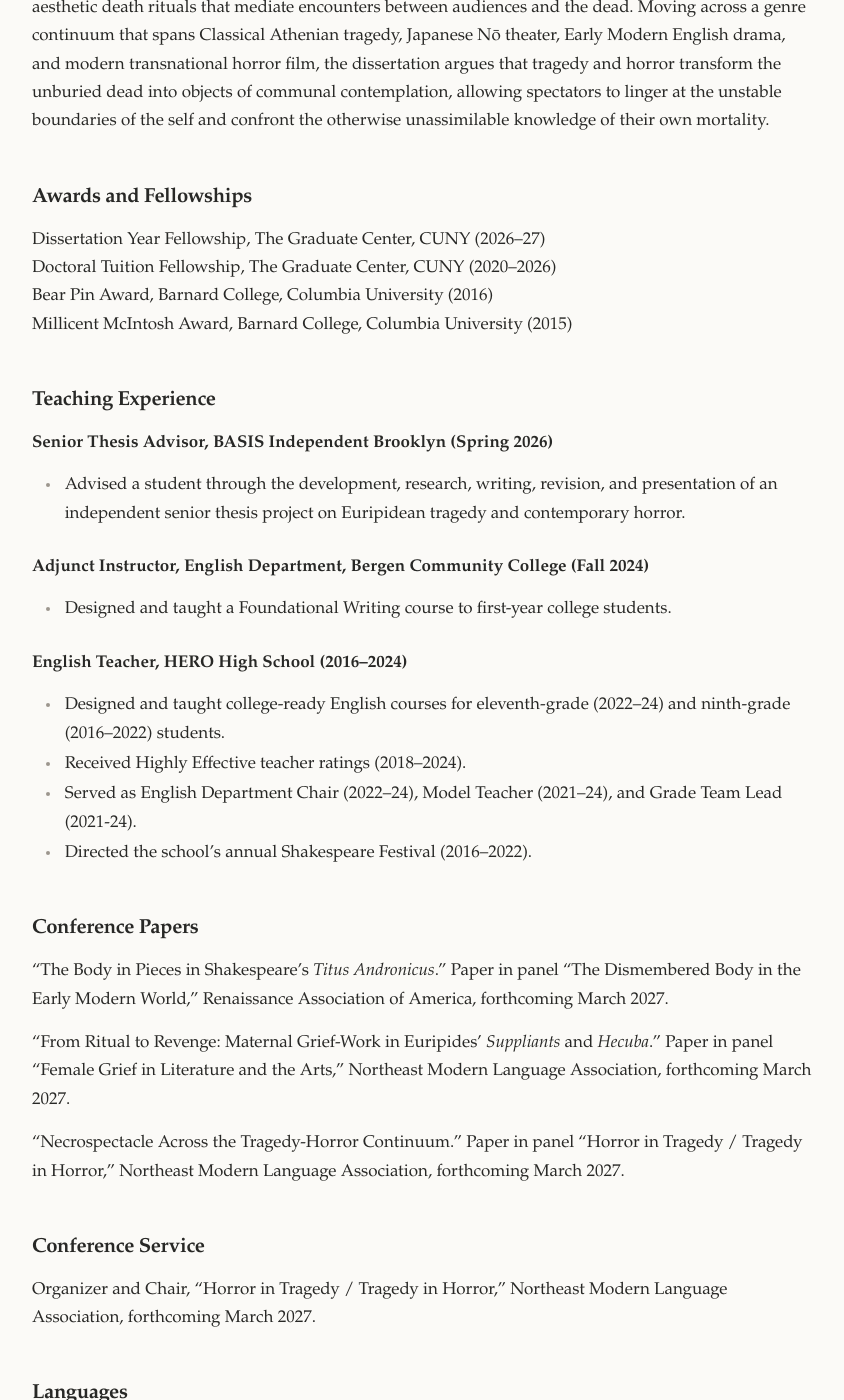
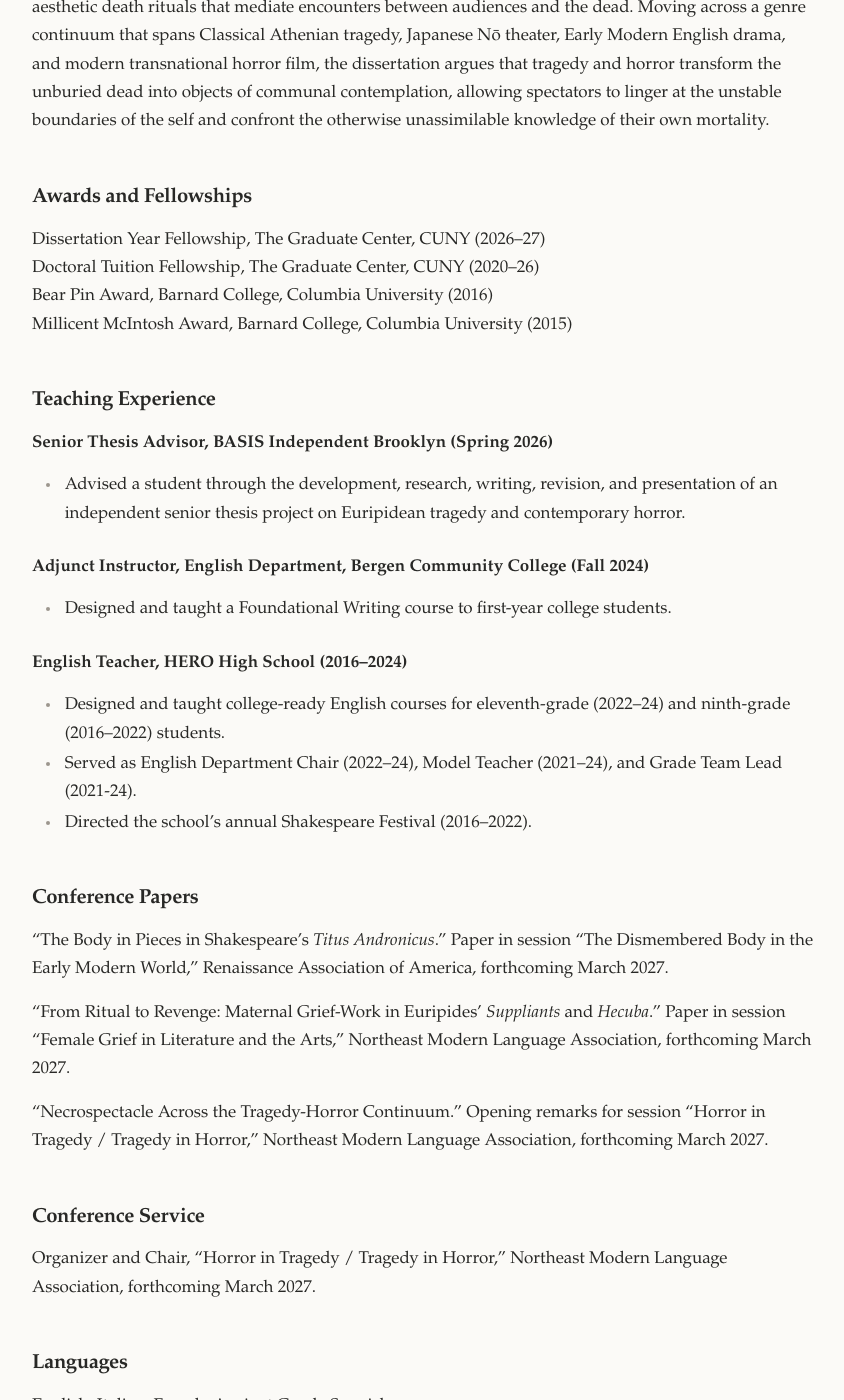
Before and after one commit to erasmiagorla/erasmiagorla.github.io, a Jekyll site: the page built from index.md, in a window 1280 px wide and 1400 px high, scrolled down 689 px. Shown: the whole window, without its empty margins (215-1059 px from the left). Built offline with Jekyll 4.4.1, drawn with Linux system fonts in a browser that asks for light colours.

Commit message:
Update index.md

```diff
--- a/index.md
+++ b/index.md
@@ -19,7 +19,7 @@ This dissertation advances the concept of necrospectacle to describe how tragedy
 ## Awards and Fellowships
 
 Dissertation Year Fellowship, The Graduate Center, CUNY (2026–27)
-Doctoral Tuition Fellowship, The Graduate Center, CUNY (2020–2026)
+Doctoral Tuition Fellowship, The Graduate Center, CUNY (2020–26)
 Bear Pin Award, Barnard College, Columbia University (2016)
 Millicent McIntosh Award, Barnard College, Columbia University (2015)
 
@@ -36,17 +36,16 @@ Millicent McIntosh Award, Barnard College, Columbia University (2015)
 **English Teacher, HERO High School (2016–2024)**
 
 - Designed and taught college-ready English courses for eleventh-grade (2022–24) and ninth-grade (2016–2022) students.
-- Received Highly Effective teacher ratings (2018–2024).
 - Served as English Department Chair (2022–24), Model Teacher (2021–24), and Grade Team Lead (2021-24).
 - Directed the school’s annual Shakespeare Festival (2016–2022).
 
 ## Conference Papers
 
-“The Body in Pieces in Shakespeare’s *Titus Andronicus*.” Paper in panel “The Dismembered Body in the Early Modern World,” Renaissance Association of America, forthcoming March 2027.
+“The Body in Pieces in Shakespeare’s *Titus Andronicus*.” Paper in session “The Dismembered Body in the Early Modern World,” Renaissance Association of America, forthcoming March 2027.
 
-“From Ritual to Revenge: Maternal Grief-Work in Euripides’ *Suppliants* and *Hecuba*.” Paper in panel “Female Grief in Literature and the Arts,” Northeast Modern Language Association, forthcoming March 2027.
+“From Ritual to Revenge: Maternal Grief-Work in Euripides’ *Suppliants* and *Hecuba*.” Paper in session “Female Grief in Literature and the Arts,” Northeast Modern Language Association, forthcoming March 2027.
 
-“Necrospectacle Across the Tragedy-Horror Continuum.” Paper in panel “Horror in Tragedy / Tragedy in Horror,” Northeast Modern Language Association, forthcoming March 2027.
+“Necrospectacle Across the Tragedy-Horror Continuum.” Opening remarks for session “Horror in Tragedy / Tragedy in Horror,” Northeast Modern Language Association, forthcoming March 2027.
 
 ## Conference Service
 
```
